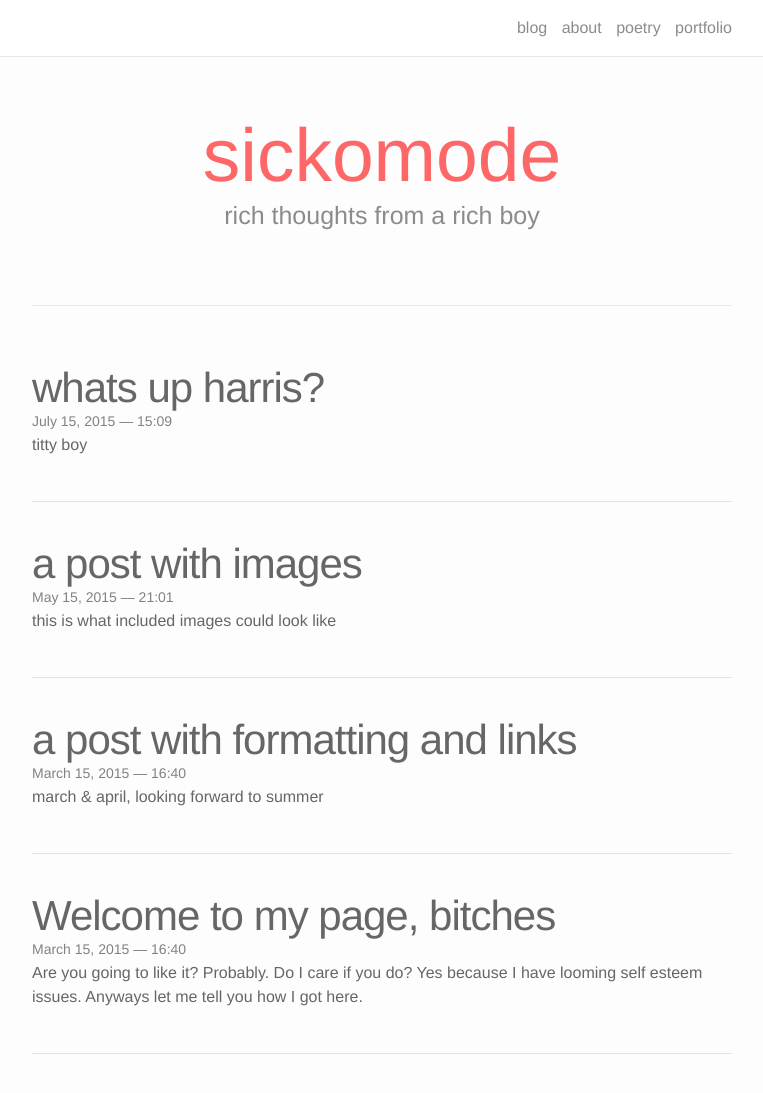
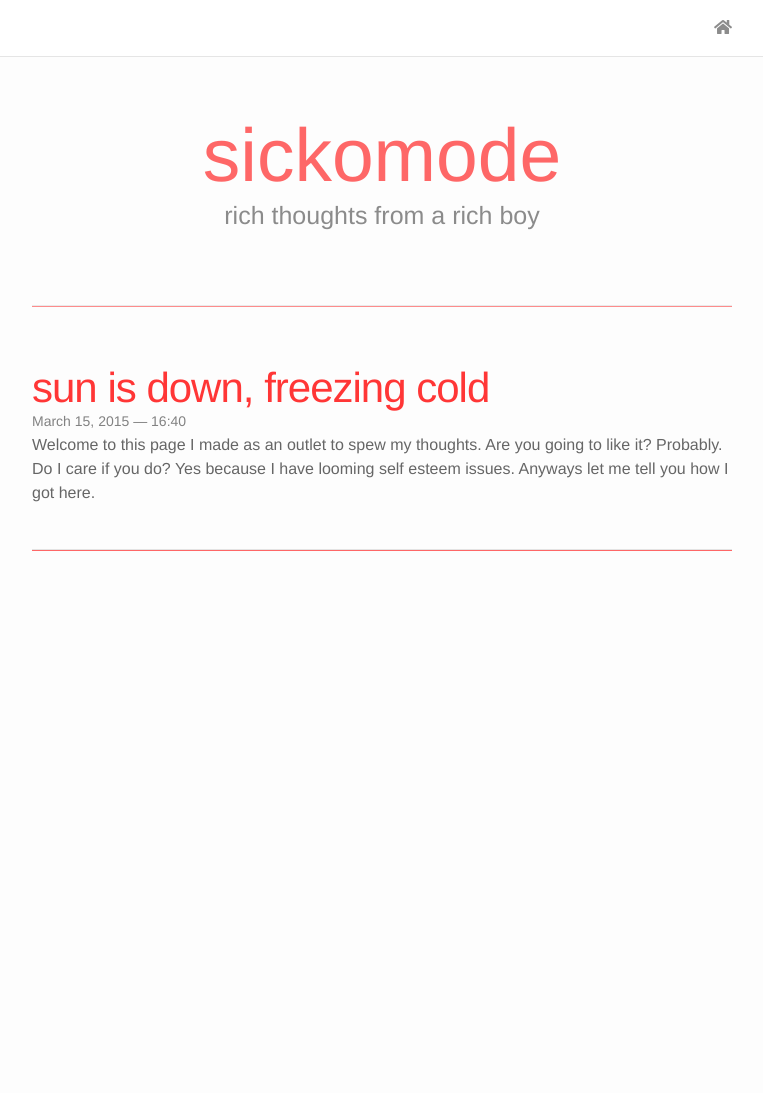
Before and after one commit to harizme/harizme.github.io, a Jekyll site: the page built from index.html, in a window 1280 px wide and 1195 px high. Shown: the top 1093 px of the window, without its empty margins (258-1021 px from the left). Built offline with Jekyll 4.4.1, drawn with Linux system fonts in a browser that asks for light colours; nearby versions of some CDN libraries; the list of posts is cut into pages by our own code.

Commit message:
testing mobile

```diff
--- a/_includes/head.html
+++ b/_includes/head.html
@@ -10,5 +10,6 @@
     <link rel="canonical" href="{{ page.url | replace:'index.html','' | prepend: site.baseurl | prepend: site.url }}">
 
     <link rel="stylesheet" href="//maxcdn.bootstrapcdn.com/font-awesome/4.3.0/css/font-awesome.min.css">
+    <link rel="stylesheet" href="https://use.fontawesome.com/releases/v5.6.3/css/all.css" integrity="sha384-UHRtZLI+pbxtHCWp1t77Bi1L4ZtiqrqD80Kn4Z8NTSRyMA2Fd33n5dQ8lWUE00s/" crossorigin="anonymous">
       <link rel="shortcut icon" href="{{ site.baseurl }}/public/favicon.png">
 </head>
--- a/_includes/header.html
+++ b/_includes/header.html
@@ -6,13 +6,7 @@
 
       <div class="trigger">
         <!-- {{ site.title }} instead of blog -->
-        <a class="page-link" href="{{ site.baseurl }}/">blog</a>
-
-        {% for page in site.pages %}
-          {% if page.title %}
-          <a class="page-link" href="{{ page.url | prepend: site.baseurl }}">{{ page.title }}</a>
-          {% endif %}
-        {% endfor %}
+        <a class="page-link" href="{{ site.baseurl }}/"><i class="fas fa-home"></i></a>
 
       </div>
     </nav>
--- a/_posts/2013-08-17-test-post.md
+++ /dev/null
@@ -1,20 +0,0 @@
----
-layout: post
-title: Welcome to my page, bitches
-date: 2015-03-15 16:40:16
-description: "Are you going to like it? Probably. Do I care if you do? Yes because I have looming self esteem issues. Anyways let me tell you how I got here."
----
-Domain names are a really weird concept. I stumbled across my first domain name hosting site after seeing a really hot GoDaddy commercial with Danica Patrick. I definitely went to the site knowing it was for domain names and definitely for no other reasons. Was I disappointed the website had nothing to do with what the commercials were about? No because my intellectual appetite was more hungry than my bodily ones and I was introduced to the world of extremely overpriced words with “.com” at the end of them.
-
-Last week I said “fuck it” and went to see if there were any domain names I could buy just in case I could get really rich with a good idea one day.
-
-After seeing “anus.info” was worth more than $1,000 dollars, my dreams of providing daily informative facts on the human body quickly diminished. “anus.charity” was available for only 30 bucks, but what am I going to do with that? Trust me I thought of literally every option and 90% of them are illegal and barely worth trying. The Make-A-Wish foundation was NOT interested in a collaboration, so I was lost. At this point I was looking for literally anything. No I’m serious. “literallyanything.org” was $15 but those parameters were way too wide for me to do anything with them.
-
-
-Guyfieri.men? 600 dollars. The other option there was “guyfieri.space”, but again what am I going to do with that? Upload pictures of guy Fieri shoving ribs up his ass on Jupiter and try to enter the online porn industry?
-
-Frustrated, I finally put on my favorite song “Sicko Mode” by Travis Scott, I don’t know if any of you have heard of it, It’s a pretty deep cut. I hopelessly entered “sickomode” into the search bar and there it was… sickomode.org for only 10 dollars. This was right behind “sickomode.clinic” for $60, which is a domain name obviously for people dying of terminal illnesses that want one last mosh pit before they enter whatever afterlife they believed in during their whole mortal existence.
-
-10 dollars? What’s that to me? I have an iPhone 6 with an extended charging cable that I bought from a mall kiosk, I’m fucking rich.
-
-Anyways I bought the domain name without know what I’m going to do with it so I decided I’m going to let out all of my thoughts that inevitable lead me to my own self demise until I think of something better. Hope you guys stay along for the journey!
--- /dev/null
+++ b/_posts/2013-08-17-welcome.md
@@ -0,0 +1,20 @@
+---
+layout: post
+title: "sun is down, freezing cold"
+date: 2015-03-15 16:40:16
+description: "Welcome to this page I made as an outlet to spew my thoughts. Are you going to like it? Probably. Do I care if you do? Yes because I have looming self esteem issues. Anyways let me tell you how I got here."
+---
+Domain names are a really weird concept. I stumbled across my first domain name hosting site after seeing a really hot GoDaddy commercial with Danica Patrick. I definitely went to the site knowing it was for domain names and definitely for no other reasons. Was I disappointed the website had nothing to do with what the commercials were about? No because my intellectual appetite was more hungry than my bodily ones and I was introduced to the world of extremely overpriced words with “.com” at the end of them.
+
+Last week I said “fuck it” and went to see if there were any domain names I could buy just in case I could get really rich with a good idea one day.
+
+After seeing “anus.info” was worth more than $1,000 dollars, my dreams of providing daily informative facts on the human body quickly diminished. “anus.charity” was available for only 30 bucks, but what am I going to do with that? Trust me I thought of literally every option and 90% of them are illegal and barely worth trying. The Make-A-Wish foundation was NOT interested in a collaboration, so I was lost. At this point I was looking for literally anything. No I’m serious. “literallyanything.org” was $15 but those parameters were way too wide for me to do anything with them.
+
+
+Guyfieri.men? 600 dollars. The other option there was “guyfieri.space”, but again what am I going to do with that? Upload pictures of guy Fieri shoving ribs up his ass on Jupiter and try to enter the online porn industry?
+
+Frustrated, I finally put on my favorite song “Sicko Mode” by Travis Scott, I don’t know if any of you have heard of it, It’s a pretty deep cut. I hopelessly entered “sickomode” into the search bar and there it was… sickomode.org for only 10 dollars. This was right behind “sickomode.clinic” for $60, which is a domain name obviously for people dying of terminal illnesses that want one last mosh pit before they enter whatever afterlife they believed in during their whole mortal existence.
+
+10 dollars? What’s that to me? I have an iPhone 6 with an extended charging cable that I bought from a mall kiosk, I’m fucking rich.
+
+Anyways I bought the domain name without know what I’m going to do with it so I decided I’m going to let out all of my thoughts that inevitable lead me to my own self demise until I think of something better. Hope you guys stay along for the journey!
--- a/_posts/2015-03-15-title.markdown
+++ /dev/null
@@ -1,28 +0,0 @@
----
-layout: post
-title:  a post with formatting and links
-date:   2015-03-15 16:40:16
-description: march & april, looking forward to summer
----
-Jean shorts raw denim Vice normcore, art party High Life PBR skateboard stumptown vinyl kitsch. Four loko meh 8-bit, tousled banh mi tilde forage Schlitz dreamcatcher twee 3 wolf moon. Chambray asymmetrical paleo salvia, sartorial umami four loko master cleanse drinking vinegar brunch. <a href="https://www.pinterest.com" target="blank">Pinterest</a> DIY authentic Schlitz, hoodie Intelligentsia butcher trust fund brunch shabby chic Kickstarter forage flexitarian. Direct trade <a href="https://en.wikipedia.org/wiki/Cold-pressed_juice" target="blank">cold-pressed</a> meggings stumptown plaid, pop-up taxidermy. Hoodie XOXO fingerstache scenester Echo Park. Plaid ugh Wes Anderson, freegan pug selvage fanny pack leggings pickled food truck DIY irony Banksy.
-
-#### Hipster list
-<ul>
-	<li>brunch</li>
-	<li>fixie</li>
-	<li>raybans</li>
-	<li>messenger bag</li>
-</ul>
-
-Hoodie Thundercats retro, tote bag 8-bit Godard craft beer gastropub. Truffaut Tumblr taxidermy, raw denim Kickstarter sartorial dreamcatcher. Quinoa chambray slow-carb salvia readymade, bicycle rights 90's yr typewriter selfies letterpress cardigan vegan.
-
-<hr>
-<br/>
-Pug heirloom High Life vinyl swag, single-origin coffee four dollar toast taxidermy reprehenderit fap distillery master cleanse locavore. Est anim sapiente leggings Brooklyn ea. Thundercats locavore excepteur veniam eiusmod. Raw denim Truffaut Schlitz, migas sapiente Portland VHS twee Bushwick Marfa typewriter retro id keytar.
-
-<blockquote>
-	We do not grow absolutely, chronologically. We grow sometimes in one dimension, and not in another, unevenly. We grow partially. We are relative. We are mature in one realm, childish in another.
-	—Anais Nin
-</blockquote>
-
-Fap aliqua qui, scenester pug Echo Park polaroid irony shabby chic ex cardigan church-key Odd Future accusamus. Blog stumptown sartorial squid, gastropub duis aesthetic Truffaut vero. Pinterest tilde twee, odio mumblecore jean shorts lumbersexual.
--- a/_posts/2015-05-15-title.markdown
+++ /dev/null
@@ -1,30 +0,0 @@
----
-layout: post
-title:  a post with images
-date: 2015-05-15 21:01:00
-description: this is what included images could look like
----
-Jean shorts raw denim Vice normcore, art party High Life PBR skateboard stumptown vinyl kitsch. Fingerstache four loko meh 8-bit, tousled banh mi tilde forage Schlitz dreamcatcher twee 3 wolf moon. Chambray asymmetrical paleo salvia, sartorial umami four loko master cleanse drinking vinegar brunch.
-
-<div class="img_row">
-	<img class="col three" src="/img/9.jpg">
-</div>
-<div class="img_row">
-	<img class="col three" src="{{ site.baseurl }}/img/9.jpg">
-</div>
-<div class="col three caption">
-	A simple, elegant caption looks good between image rows, after each row, or doesn't have to be there at all.
-</div>
-<div class="img_row">
-	<img class="col two" src="/img/8.jpg">
-	<img class="col one" src="/img/10.jpg">
-</div>
-
-Slow-carb four dollar toast Helvetica pop-up. Kale chips next level literally trust fund Pitchfork. Jean shorts Pinterest beard, farm-to-table irony craft beer swag tofu 8-bit Banksy. Quinoa forage fanny pack, pug hashtag Echo Park heirloom Schlitz tote bag artisan Neutra mumblecore 90's shabby chic raw denim.
-
-
-<div class="img_row">
-	<img class="col one" src="/img/11.jpg">
-	<img class="col one" src="/img/12.jpg">
-	<img class="col one" src="/img/7.jpg">
-</div>
--- a/_posts/2015-07-15-title.markdown
+++ /dev/null
@@ -1,33 +0,0 @@
----
-layout: post
-title: whats up harris?
-date: 2015-07-15 15:09:00
-description: titty boy
----
-This theme implements a built-in Jekyll feature, the use of Pygments, for sytanx highlighting. It supports more than 100 languages. This example is in C++. All you have to do is wrap your code in a liquid tag:
-{% raw  %}
-{% highlight c++ %}  <br/> code code code <br/> {% endhighlight %}{% endraw %}
-
-Produces something like this:
-
-{% highlight c++ %}
-
-int main(int argc, char const *argv[])
-{
-	string myString;
-
-	cout << "input a string: ";
-	getline(cin, myString);
-	int length = myString.length();
-
-	char charArray = new char * [length];
-
-	charArray = myString;
-	for(int i = 0; i < length; ++i){
-		cout << charArray[i] << " ";
-	}
-
-	return 0;
-}
-
-{% endhighlight %}
--- a/_sass/_base.scss
+++ b/_sass/_base.scss
@@ -76,7 +76,7 @@ hr{
     border: 0;
     height: 0;
     border-top: 1px solid rgba(0, 0, 0, 0.1);
-    border-bottom: 1px solid rgba(255, 255, 255, 0.3);
+    border-bottom: 1px solid rgb(254, 103, 103);
 
 }
 
--- a/_sass/_layout.scss
+++ b/_sass/_layout.scss
@@ -1,4 +1,3 @@
-
 /**
  * Site header   **********************************************************
  */
@@ -6,11 +5,11 @@
   border-bottom: 1px solid $grey-color-light;
   background-color: #fff;
   opacity: 0.75;
-position:fixed;
-left:0px;
-top:0px;
-height:56px;
-width:100%;
+  position: fixed;
+  left: 0;
+  top: 0;
+  height: 56px;
+  width: 100%;
   z-index: 50;
 }
 
@@ -19,15 +18,18 @@ font-size: 20px;
   line-height: $nav-height;
   letter-spacing: -1px;
   margin-bottom: 0;
+
   &:hover {
     text-decoration: none;
     color: $theme-color;
   }
 }
+
 .site-nav {
   float: right;
   line-height: $nav-height;
-.page-link{
+
+  .page-link {
     line-height: $base-line-height;
     // Gaps between nav items, but not on the first one
     &:not(:first-child) {
@@ -36,22 +38,24 @@ margin-left: 10px;
   }
   @include media-query($on-palm) {
     position: fixed;
-top: 0px;
+    top: 0;
     right: 10px;
-text-align: right;
+    text-align: left;
+
     &:hover .trigger {
       display: block;
       padding-bottom: 5px;
     }
+
     .page-link {
       display: line;
     }
   }
 }
 
-.header-bar{
-    left: 0px;
-    top: 0px;
+.header-bar {
+  left: 0;
+  top: 0;
   position: relative;
   font-size: 20px;
   display: block;
@@ -61,15 +65,19 @@ display: line;
   padding-top: 25px;
   line-height: 3em;
   z-index: 25;
-    h1{
+
+  h1 {
     color: $theme-color;
-        font-size:75px;
-    }
-    h2{
-        font-size:25px;
+    font-size: 75px;
+    @include media-query($on-palm) {
+      font-size: 65px;
     }
   }
 
+  h2 {
+    font-size: 25px;
+  }
+}
 /**
  * Site footer  **********************************************************
  */
@@ -79,28 +87,29 @@ font-size: 10px;
   background-color: $grey-color-dark;
   padding: 2px;
   color: #aaa;
-position:fixed;
-left:0px;
-bottom:0px;
-width:100%;
+  position: fixed;
+  left: 0;
+  bottom: 0;
+  width: 100%;
 }
 
 .site-footer p {
   margin-bottom: 0; // Remove margin set in _sass/_base.scss for vertical rythm
 }
-
 /**
  * Pagination   **********************************************************
  */
-.pagination{
+.pagination {
   max-width: -webkit-calc(800px - (#{$horizontal-spacing-unit} * 2));
   text-align: center;
   width: 100%;
   position: fixed;
   bottom: 50px;
 }
+
 .paginationicon {
   font-size: 50px;
+
   a {
     color: $theme-color;
   }
@@ -109,24 +118,30 @@ color: $theme-color;
  * Page content   **********************************************************
  */
 .page-content {
-padding: 100px 0; /* VERTICAL PADDING FOR TITLE ON EVERY PAGE */
+  padding: 100px 0;
+  /* VERTICAL PADDING FOR TITLE ON EVERY PAGE */
 }
+
 .page-heading {
   font-size: 20px;
 }
+
 .post-list {
-margin: 0px 0;
+  margin: 0;
   list-style: none;
+
   > li {
     margin-bottom: $vertical-spacing-unit;
   }
 }
+
 .contacticon {
   font-size: 60px;
-display:block;
+  display: block;
   margin: 10px;
 }
-.center{
+
+.center {
   text-align: center;
 }
 /**
@@ -135,14 +150,17 @@ text-align: center;
 .post-header {
   margin-bottom: $vertical-spacing-unit;
 }
+
 .post-title {
   font-size: 42px;
+  color: $theme-color;
   letter-spacing: -1px;
   line-height: 1;
   @include media-query($on-laptop) {
     font-size: 36px;
   }
 }
+
 .post-content {
   h2 {
     font-size: 42px;
@@ -150,12 +168,14 @@ font-size: 42px;
       font-size: 28px;
     }
   }
+
   h3 {
     font-size: 30px;
     @include media-query($on-laptop) {
       font-size: 22px;
     }
   }
+
   h4 {
     font-size: 20px;
     @include media-query($on-laptop) {
@@ -163,16 +183,17 @@ font-size: 18px;
     }
   }
 }
+
 .post-meta {
   font-size: $small-font-size;
   color: $grey-color;
-margin-bottom: 0px;
+  margin-bottom: 0;
 }
+
 .post-link {
   display: block;
   font-size: 42px;
 }
-
 /** Poem formatting ********************************************/
 .poem-title {
   font-size: 24px;
@@ -182,21 +203,22 @@ line-height: 1;
     font-size: 16px;
   }
 }
-
-
 /**
  * Portfolio grid **********************************************************
 */
 // Nicolas Gallagher's micro clearfix hack
 // http://nicolasgallagher.com/micro-clearfix-hack/
-.clearfix:before,
-.clearfix:after {
+
+.clearfix:after,
+.clearfix:before {
   content: " ";
   display: table;
 }
+
 .clearfix:after {
   clear: both;
 }
+
 .project {
   width: 33.33%;
   height: 250px;
@@ -205,24 +227,28 @@ vertical-align: middle;
   box-sizing: border-box;
   padding: 10px;
 }
-.thumbnail{
+
+.thumbnail {
   width: 100%;
   height: 230px;
   overflow: hidden;
 }
-.thumbnail img{
+
+.thumbnail img {
   width: 500px;
   height: auto;
   position: relative;
   left: -25%;
   top: -5%;
 }
-.thumbnail a{
+
+.thumbnail a {
   float: left;
   position: relative;
   width: 100%;
   height: 230px;
 }
+
 .thumbnail a span {
   display: none;
   position: absolute;
@@ -235,43 +261,51 @@ color: $grey-color-light;
   padding: 40px;
   text-align: center;
 }
+
 .thumbnail a:hover span {
   display: block;
 }
 /**
  * Portfolio pages **********************************************************
 */
-.blankbox{
+.blankbox {
   background: $theme-color;
 }
-.img_row{
+
+.img_row {
   height: $img_height;
   width: 100%;
   overflow: hidden;
-box-sizing:border-box;
+  box-sizing: border-box;
   padding: $img_spacing;
 }
-.col{
+
+.col {
   width: 100%;
   height: 100%;
   float: left;
   object-fit: cover;
-box-sizing:border-box;
+  box-sizing: border-box;
   padding: $img_spacing;
 }
-.right{
+
+.right {
   float: right;
 }
+
 .one {
-width:33.33%;
+  width: 33.33%;
 }
+
 .two {
   width: 66.66%;
 }
-.three{
+
+.three {
   width: 100%;
 }
-.caption{
+
+.caption {
   height: 100%;
   color: $caption_color;
   text-align: center;
```
Also changed, not shown: img/12.jpg (deleted), 4 other files. Lines whose indentation alone changed are shown as unchanged.
